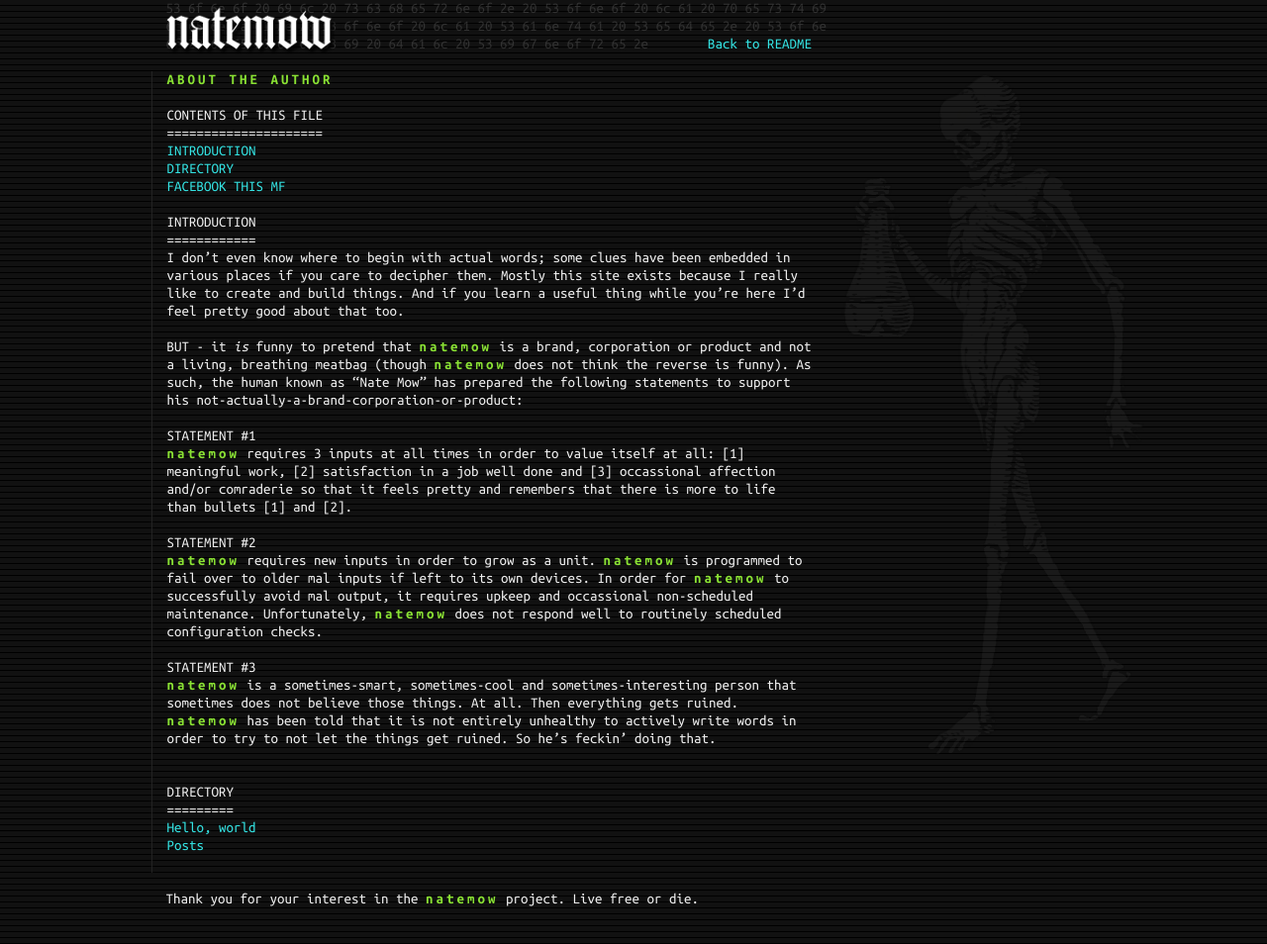
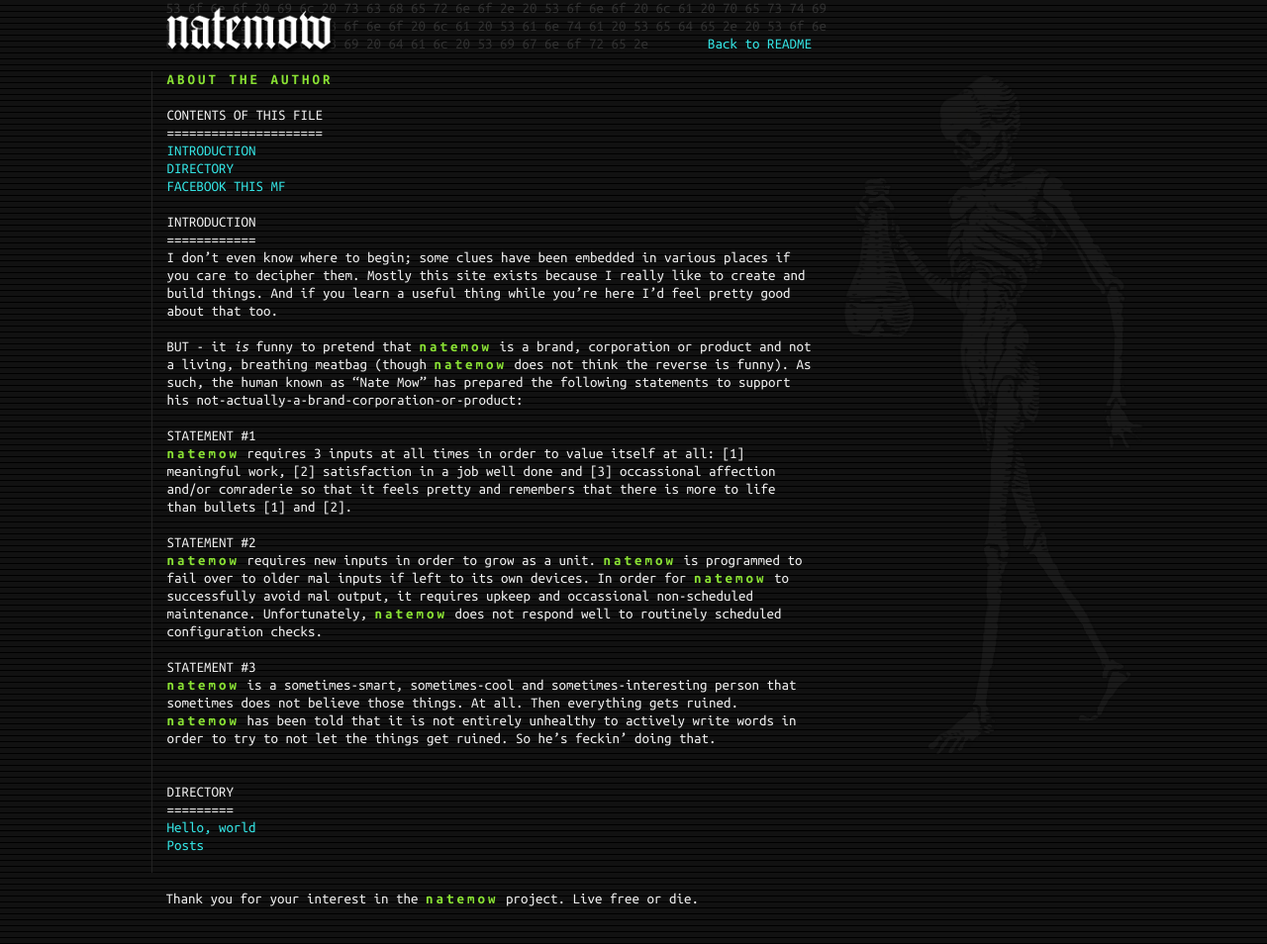
Before and after one commit to natemow/natemow.github.io, a Jekyll site: the page built from about.md, in a window 1280 px wide and 954 px high. Shown: the whole window at 99% size. Built offline with Jekyll 4.4.1, drawn with Linux system fonts in a browser that asks for light colours; nearby versions of some CDN libraries.

```diff
--- a/about.md
+++ b/about.md
@@ -6,7 +6,7 @@
 
 ## Introduction
 
-I don't even know where to begin with actual words; some clues have been embedded in various places if you care to decipher them. Mostly this site exists because I really like to create and build things. And if you learn a useful thing while you're here I'd feel pretty good about that too.
+I don't even know where to begin; some clues have been embedded in various places if you care to decipher them. Mostly this site exists because I really like to create and build things. And if you learn a useful thing while you're here I'd feel pretty good about that too.
 
 BUT - it *is* funny to pretend that {% include brand.html %} is a brand, corporation or product and not a living, breathing meatbag (though {% include brand.html %} does not think the reverse is funny). As such, the human known as "Nate Mow" has prepared the following statements to support his not-actually-a-brand-corporation-or-product:
 
```
